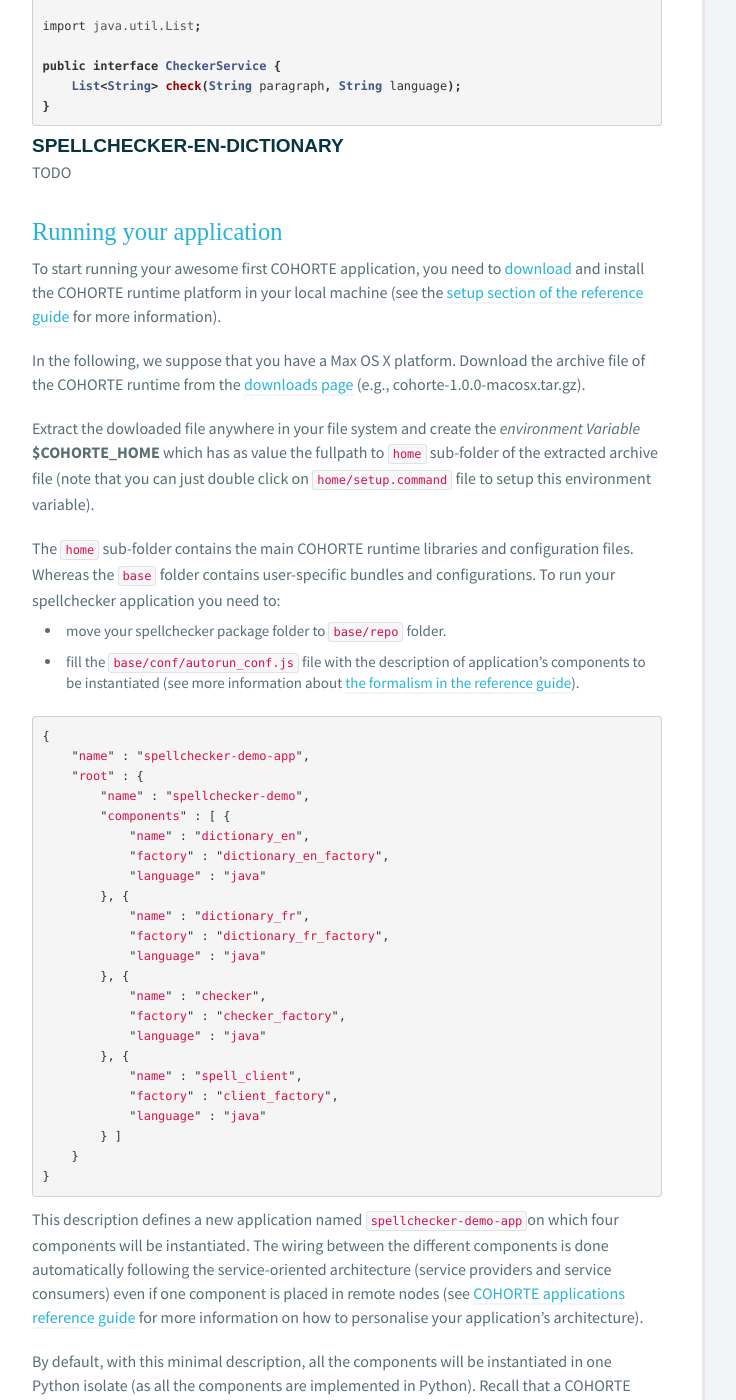
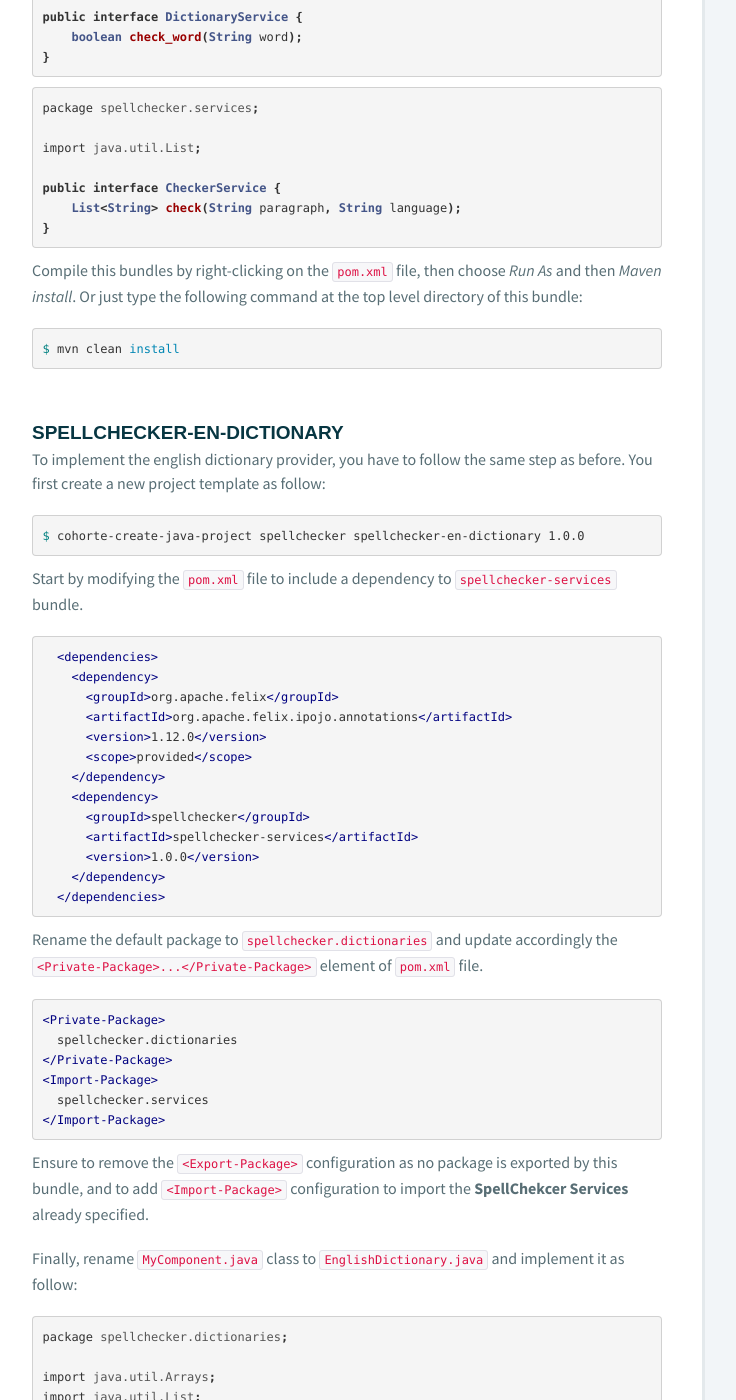
Before and after one commit to cohorte/cohorte.github.io, a Jekyll site: the page built from docs/1.x/tutorials/spellchecker/java.md, in a window 1280 px wide and 1400 px high, scrolled down 4775 px. Shown: the whole window, without its empty margins (138-874 px from the left). Built offline with Jekyll 4.4.1, drawn with Linux system fonts in a browser that asks for light colours; some of the changed text lies outside the part shown.

Commit message:
work in progress - spellchecker java

```diff
--- a/docs/1.x/tutorials/spellchecker/java.md
+++ b/docs/1.x/tutorials/spellchecker/java.md
@@ -114,7 +114,7 @@
 </p>
 </div>
 
-Open eclipse and import this Maven project (ensure that m2e plugin is installed on your Eclipse IDE - see [this page for more information]( {{ site.baseurl }}/docs/1.X/ide))
+Open eclipse and import this Maven project (ensure that **m2e plugin** is installed on your Eclipse IDE - see [this page for more information]( {{ site.baseurl }}/docs/1.X/ide))
 
 ![Eclipse-1](spellchecker-app-img5.png)
 
@@ -127,7 +127,7 @@
 
  ![Eclipse-2](spellchecker-app-img6.png)
 
-Update `pom.xml` file to reflect this new structure (remove `<Private-Package/>` element):
+Update `pom.xml` file to reflect this new structure (remove `<Private-Package/>` element). The `spellchecker.services` package will be exported, so that other bundles can use the interfaces and classes within this package at runtime.
 
 {% highlight xml %}
 ...
@@ -137,7 +137,8 @@
 ...
 {% endhighlight %}
 
-This package will be exported, so that other bundles can use the interfaces and classes within this package at runtime.
+Remove the dependency to `org.apache.felix.ipojo.annotations` as we have no component to be implemented in this bundle. Remove also the `<Private-Package>` element from the configurations.
+
 The last thing to do for this first bundle is to write the methods of the two services: **Dictionary Service** and **Checker Service**.
 
 {% highlight java %}
@@ -158,11 +159,79 @@
 }
 {% endhighlight %}
 
+Compile this bundles by right-clicking on the `pom.xml` file, then choose *Run As* and then *Maven install*. Or just type the following command at the top level directory of this bundle:
 
+{% highlight sh %}
+$ mvn clean install
+{% endhighlight %}
+
+<br/>
 
 #### spellchecker-en-dictionary
 
-TODO
+To implement the english dictionary provider, you have to follow the same step as before. You first create a new project template as follow:
+
+{% highlight sh %}
+$ cohorte-create-java-project spellchecker spellchecker-en-dictionary 1.0.0
+{% endhighlight %}
+
+Start by modifying the `pom.xml` file to include a dependency to `spellchecker-services` bundle.
+
+{% highlight xml %}
+  <dependencies>
+    <dependency>
+      <groupId>org.apache.felix</groupId>
+      <artifactId>org.apache.felix.ipojo.annotations</artifactId>
+      <version>1.12.0</version>
+      <scope>provided</scope>
+    </dependency>
+    <dependency>
+      <groupId>spellchecker</groupId>
+      <artifactId>spellchecker-services</artifactId>
+      <version>1.0.0</version>
+    </dependency>
+  </dependencies>
+{% endhighlight %}
+
+Rename the default package to `spellchecker.dictionaries` and update accordingly the `<Private-Package>...</Private-Package>` element of `pom.xml` file.
+
+{% highlight xml %}
+<Private-Package>
+  spellchecker.dictionaries
+</Private-Package>
+<Import-Package>
+  spellchecker.services
+</Import-Package>
+{% endhighlight %}
+
+Ensure to remove the `<Export-Package>` configuration as no package is exported by this bundle, and to add `<Import-Package>` configuration to import the **SpellChekcer Services** already specified.
+
+Finally, rename `MyComponent.java` class to `EnglishDictionary.java` and implement it as follow:
+
+{% highlight java %}
+package spellchecker.dictionaries;
+
+import java.util.Arrays;
+import java.util.List;
+import org.apache.felix.ipojo.annotations.Component;
+import org.apache.felix.ipojo.annotations.Provides;
+import spellchecker.services.DictionaryService;
+
+@Component
+@Provides
+public class EnglishDictionary implements DictionaryService {
+    List<String> dictionary =
+            Arrays.asList("hello" , "world", "welcome", "to", "cohorte");
+    public boolean check_word(String word) {
+        word = word.toLowerCase().trim();
+        return this.dictionary.contains(word);
+    }
+}
+{% endhighlight %}
+
+
+
+Remove `mypackage` package and its default created interface.
 
 ### Running your application
 
```
Also changed, not shown: docs/1.x/tutorials/index.md (+7 -4 lines).
